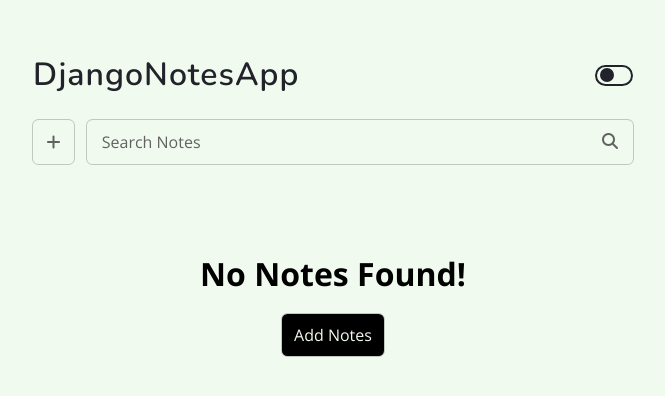
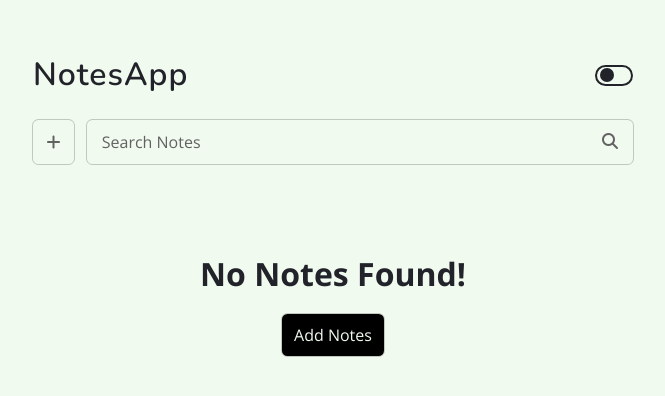
Before and after one commit to sam4web/django-notes-app, a Django app: template templates/pages/home.html in a window 1280 px wide. Shown: the top 396 px of the page, without its empty margins (307-972 px from the left). Run offline with Django 3.2, Linux system fonts and the light colour scheme; the template is opened without the code that fills it, so the values that code supplies are empty; some libraries are stand-ins or nearby versions.

Commit message:
note body linebreak & styling update

```diff
--- a/static/css/main.css
+++ b/static/css/main.css
@@ -115,8 +115,8 @@ body {
 .logo-text::after {
   content: '';
   position: absolute;
-  bottom: -4px;
   left: 50%;
+  bottom: -1px;
   transform: translateX(-50%);
   width: 0%;
   border-radius: 40px;
@@ -126,7 +126,7 @@ body {
 }
 
 .logo-text:hover::after {
-  width: 80%;
+  width: 70%;
 }
 /* Header Logo */
 
@@ -263,6 +263,7 @@ body {
 .note-item__message {
   margin-top: 50px;
   font-size: 32px;
+  color: var(--color-primary);
   line-height: 40px;
 }
 
@@ -341,13 +342,16 @@ body {
 .delete-note .delete-note__confirm {
   font-size: 34px;
   line-height: 42px;
-  margin-bottom: 13px;
+  margin-bottom: 15px;
   color: var(--color-primary);
 }
 
 .note .note__body {
   color: var(--font-color);
   margin-bottom: 25px;
+}
+.note .note__body > p {
+  margin-bottom: 7px;
 }
 
 .edit-note > form {
@@ -421,7 +425,6 @@ body {
   }
 
   .logo-text::after {
-    bottom: -3px;
     height: 1.5px;
   }
 
--- a/templates/components/header.html
+++ b/templates/components/header.html
@@ -1,7 +1,5 @@
 <header class="header">
-  <a href="{% url 'home' %}" class="logo-text" title="DjangoNotesApp">
-    DjangoNotesApp
-  </a>
+  <a href="{% url 'home' %}" class="logo-text" title="NotesApp"> NotesApp </a>
   <div class="toggle-btn" title="Toggle Theme">
     <div class="toggle-dot"></div>
   </div>
--- a/templates/pages/display-note.html
+++ b/templates/pages/display-note.html
@@ -25,7 +25,7 @@
 
   <h2 class="note__title">{{ note.title }}</h2>
   <!-- /note-title -->
-  <p class="note__body">{{ note.body }}</p>
+  <div class="note__body">{{ note.body|linebreaks }}</div>
   <!-- /note-body -->
 
   <div class="divider"></div>
```
Also changed, not shown: README.md.
